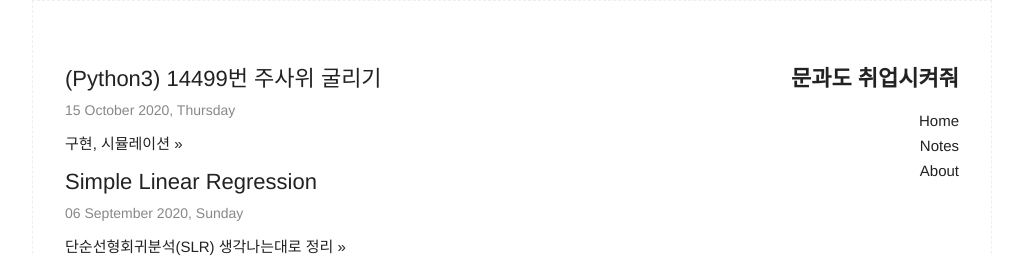
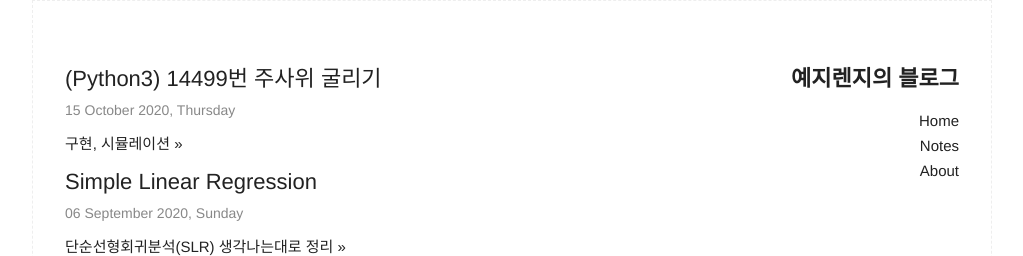
Before and after one commit to cuza22/cuza22.github.io, a Jekyll site: the page built from index.html, in a window 1280 px wide. Shown: the top 256 px of the page, without its empty margins (128-1151 px from the left). Built offline with Jekyll 4.4.1, drawn with Linux system fonts in a browser that asks for light colours.

Commit message:
change blog name

```diff
--- a/_config.yml
+++ b/_config.yml
@@ -6,13 +6,13 @@
 # 'jekyll serve'. If you change this file, please restart the server process.
 
 # Site settings
-title: 문과도 취업시켜줘
+title: 예지렌지의 블로그
 email: yeji.woo97@gmail.com
 description: > # this means to ignore newlines until "baseurl:"
-  궁둥이의 블로그
+  예지렌지의 블로그
 baseurl: "" # the subpath of your site, e.g. /blog
 url: "http://cuza22.github.io" # the base hostname & protocol for your site
-twitter_username: doongoonyee
+twitter_username:
 github_username:  cuza22
 
 # Build settings
```
